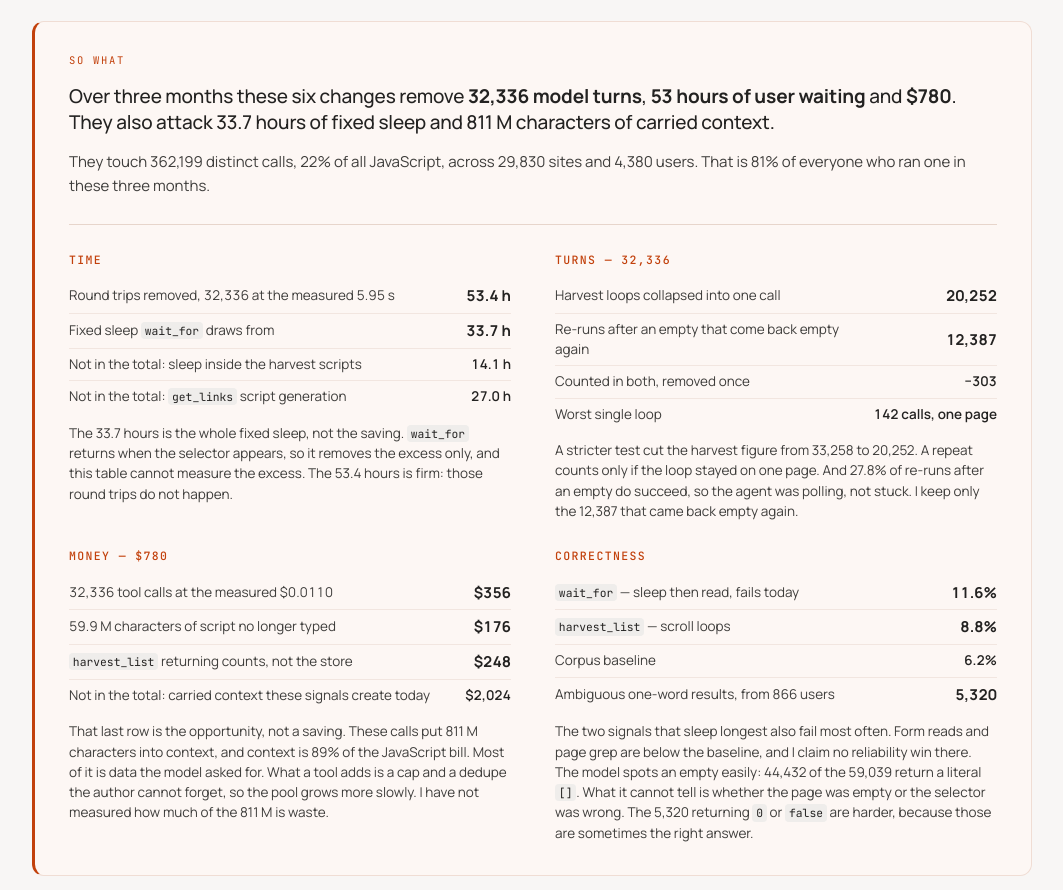
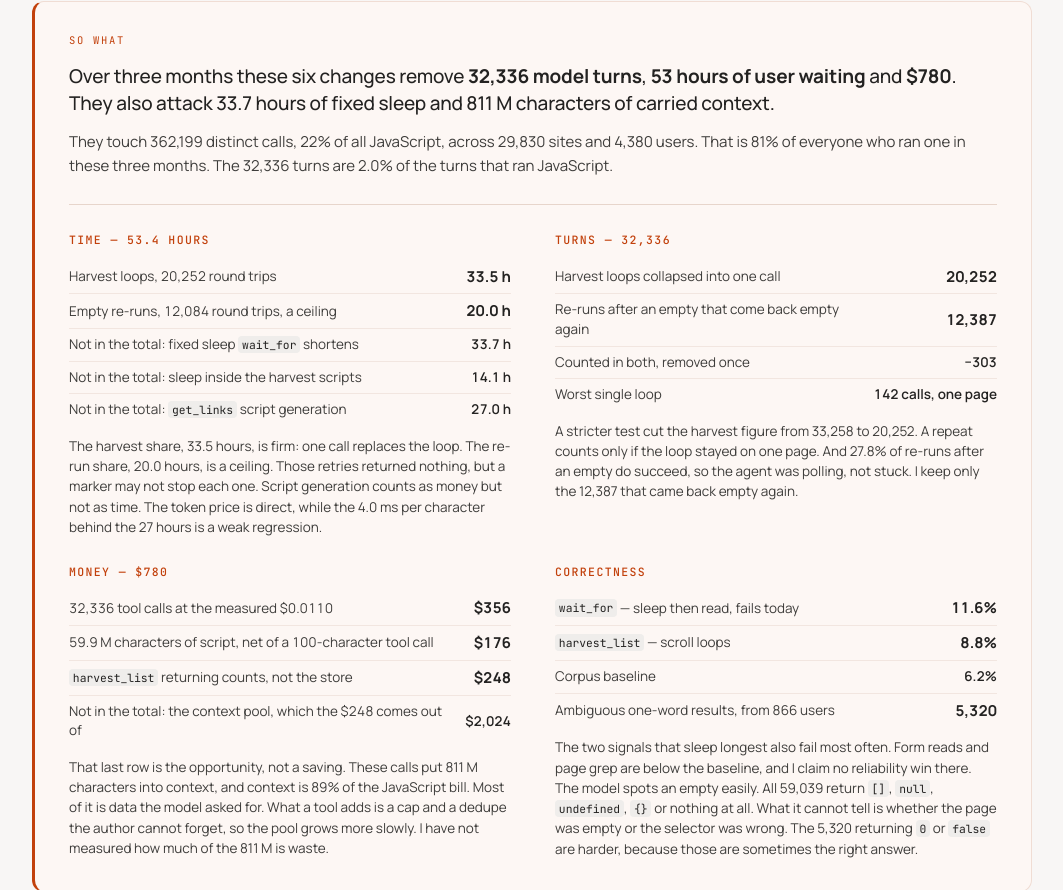
Before and after one commit to MT-GoCode/polar-js-analysis, a plain HTML site: page index.html in a window 1280 px wide. Shown: the part 7185-8075 px from the top of the page, without its empty margins (108-1171 px from the left). Drawn offline with Linux system fonts and the light colour scheme.

Commit message:
update deck

```diff
--- a/index.html
+++ b/index.html
@@ -359,7 +359,7 @@
       <td class="n">get_links<span class="tag">new tool</span></td>
       <td class="w"><code>a[href]</code>, then <code>.map</code>, then <code>.filter</code>. Written again each time.</td>
       <td>199,330</td><td>12.1%</td><td>107,618</td><td>3,562</td><td>66%</td><td>7.5%</td>
-      <td class="w">24.3 M characters of authoring. About 27 hours.</td>
+      <td class="w">24.3 M characters of authoring.</td>
     </tr>
     <tr>
       <td class="n">read_form<span class="tag">new tool</span></td>
@@ -371,11 +371,11 @@
       <td class="n">wait_for<span class="tag">on execute_javascript</span></td>
       <td class="w"><code>setTimeout(…, 1500)</code>, then read. A blind guess at how long the page needs.</td>
       <td>21,036</td><td>1.3%</td><td>11,624</td><td>1,039</td><td>19%</td><td><b>11.6%</b></td>
-      <td class="w">33.7 hours of fixed sleep, whatever the page actually needed.</td>
+      <td class="w">Part of 33.7 hours of fixed sleep. It returns when the selector appears.</td>
     </tr>
     <tr>
       <td class="n">empty-result marking<span class="tag">on execute_javascript</span></td>
-      <td class="w"><code>[]</code> from a dead selector. The model sees the empty, but not the reason.</td>
+      <td class="w"><code>[]</code> and no reason. The page was empty, or the selector was wrong.</td>
       <td>59,039</td><td>3.6%</td><td>34,237</td><td>3,314</td><td>61%</td><td>all of them</td>
       <td class="w">12,387 re-runs that come back empty again.</td>
     </tr>
@@ -403,20 +403,22 @@
   <b>53 hours of user waiting</b> and <b>$780</b>. They also attack 33.7 hours of fixed sleep
   and 811 M characters of carried context.</p>
   <p class="sub">They touch 362,199 distinct calls, 22% of all JavaScript, across 29,830 sites
-  and 4,380 users. That is 81% of everyone who ran one in these three months.</p>
+  and 4,380 users. That is 81% of everyone who ran one in these three months. The 32,336 turns are 2.0% of the turns that ran JavaScript.</p>
 
   <div class="grid">
     <div class="cell">
-      <h5>Time</h5>
+      <h5>Time &mdash; 53.4 hours</h5>
       <table><tbody>
-        <tr><td>Round trips removed, 32,336 at the measured 5.95 s</td><td class="big">53.4 h</td></tr>
-        <tr><td>Fixed sleep <code>wait_for</code> draws from</td><td class="big">33.7 h</td></tr>
+        <tr><td>Harvest loops, 20,252 round trips</td><td class="big">33.5 h</td></tr>
+        <tr><td>Empty re-runs, 12,084 round trips, a ceiling</td><td class="big">20.0 h</td></tr>
+        <tr><td>Not in the total: fixed sleep <code>wait_for</code> shortens</td><td>33.7 h</td></tr>
         <tr><td>Not in the total: sleep inside the harvest scripts</td><td>14.1 h</td></tr>
         <tr><td>Not in the total: <code>get_links</code> script generation</td><td>27.0 h</td></tr>
       </tbody></table>
-      <p>The 33.7 hours is the whole fixed sleep, not the saving. <code>wait_for</code> returns
-      when the selector appears, so it removes the excess only, and this table cannot measure the
-      excess. The 53.4 hours is firm: those round trips do not happen.</p>
+      <p>The harvest share, 33.5 hours, is firm: one call replaces the loop. The re-run share,
+      20.0 hours, is a ceiling. Those retries returned nothing, but a marker may not stop each
+      one. Script generation counts as money but not as time. The token price is direct, while
+      the 4.0 ms per character behind the 27 hours is a weak regression.</p>
     </div>
 
     <div class="cell">
@@ -436,9 +438,9 @@
       <h5>Money &mdash; $780</h5>
       <table><tbody>
         <tr><td>32,336 tool calls at the measured $0.0110</td><td class="big">$356</td></tr>
-        <tr><td>59.9 M characters of script no longer typed</td><td class="big">$176</td></tr>
+        <tr><td>59.9 M characters of script, net of a 100-character tool call</td><td class="big">$176</td></tr>
         <tr><td><code>harvest_list</code> returning counts, not the store</td><td class="big">$248</td></tr>
-        <tr><td>Not in the total: carried context these signals create today</td><td>$2,024</td></tr>
+        <tr><td>Not in the total: the context pool, which the $248 comes out of</td><td>$2,024</td></tr>
       </tbody></table>
       <p>That last row is the opportunity, not a saving. These calls put 811 M characters into
       context, and context is 89% of the JavaScript bill. Most of it is data the model asked for.
@@ -455,8 +457,8 @@
         <tr><td>Ambiguous one-word results, from 866 users</td><td class="big">5,320</td></tr>
       </tbody></table>
       <p>The two signals that sleep longest also fail most often. Form reads and page grep are
-      below the baseline, and I claim no reliability win there. The model spots an empty easily:
-      44,432 of the 59,039 return a literal <code>[]</code>. What it cannot tell is whether the
+      below the baseline, and I claim no reliability win there. The model spots an empty easily. All 59,039 return
+      <code>[]</code>, <code>null</code>, <code>undefined</code>, <code>{}</code> or nothing at all. What it cannot tell is whether the
       page was empty or the selector was wrong. The 5,320 returning <code>0</code> or
       <code>false</code> are harder, because those are sometimes the right answer.</p>
     </div>
```
